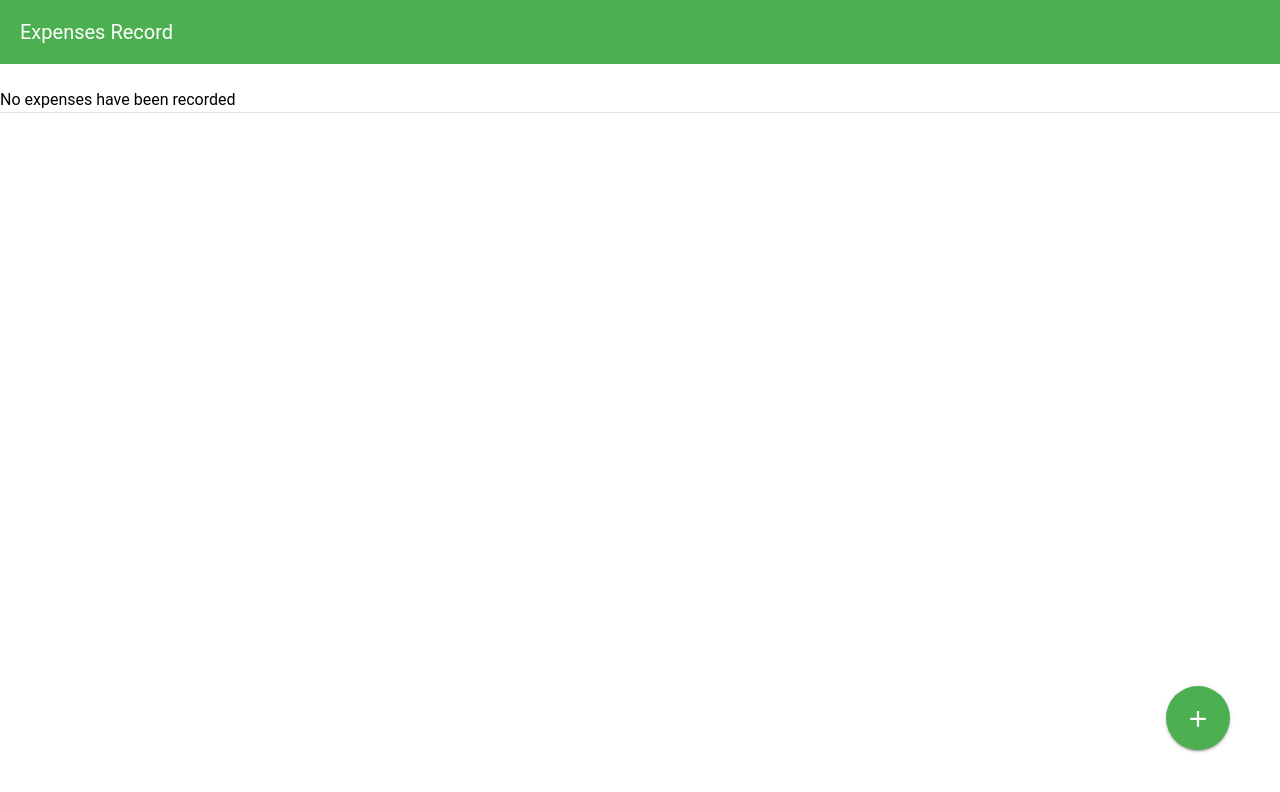
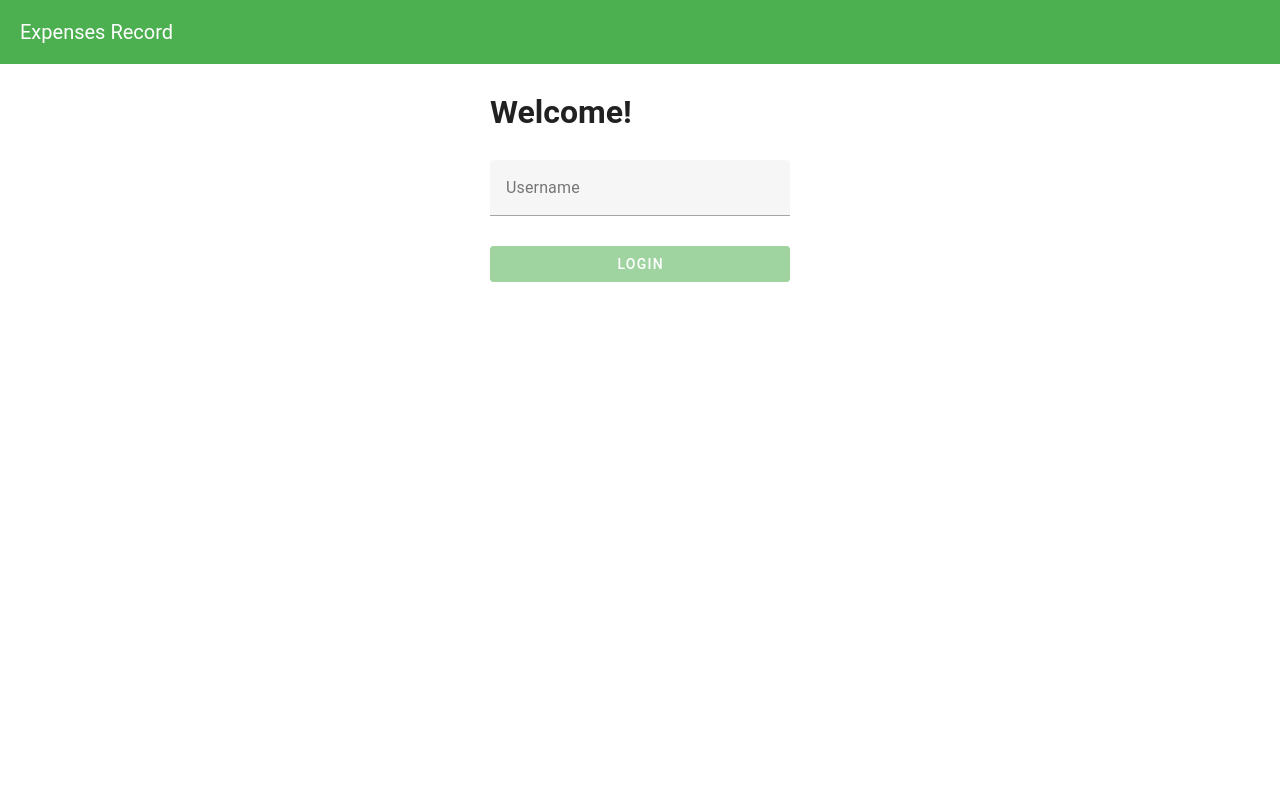
Before and after one commit to aemartinez37/expense-record-fe_sb_vuejs_training, a Vue app: page / in a window 1280 px wide. Shown: the top 792 px of the page. Built offline with nearby package versions, Linux system fonts and the light colour scheme.

Commit message:
adding login view/form

```diff
--- a/package.json
+++ b/package.json
@@ -13,6 +13,7 @@
     "format": "prettier --write src/"
   },
   "dependencies": {
+    "axios": "^1.3.4",
     "pinia": "^2.0.32",
     "vue": "^3.2.47",
     "vue-router": "^4.1.6",
--- /dev/null
+++ b/src/components/LoginForm.vue
@@ -0,0 +1,36 @@
+<script lang="ts">
+import ApiService from '@/services/ApiService'
+import type { IUser } from '@/types'
+
+export default {
+  props: {
+    openCreateUserForm: { type: Function, required: true }
+  },
+  data: () => ({
+    userName: ''
+  }),
+  methods: {
+    async submitLogin() {
+      await ApiService.getUser(this.userName)
+        .then((response: IUser) => {
+          console.log(response)
+        })
+        .catch((e: Error) => {
+          console.log(e)
+          this.openCreateUserForm()
+        })
+    }
+  }
+}
+</script>
+
+<template>
+  <v-sheet width="300" class="mx-auto">
+    <h1>Welcome!</h1>
+    <br />
+    <v-form validate-on="submit" @submit.prevent="submitLogin">
+      <v-text-field v-model="userName" label="Username"></v-text-field>
+      <v-btn type="submit" block class="mt-2" :disabled="!userName" color="success">Login</v-btn>
+    </v-form>
+  </v-sheet>
+</template>
--- /dev/null
+++ b/src/http-common.ts
@@ -0,0 +1,11 @@
+import axios from 'axios'
+
+const apiClient = axios.create({
+  baseURL: 'http://127.0.0.1:3000',
+  headers: {
+    'Content-type': 'application/json',
+    'Access-Control-Allow-Origin': '*'
+  }
+})
+
+export default apiClient
--- a/src/router/index.ts
+++ b/src/router/index.ts
@@ -1,4 +1,5 @@
 import { createRouter, createWebHistory } from 'vue-router'
+import LoginView from '../views/LoginView.vue'
 import ExpensesView from '../views/ExpensesView.vue'
 
 const router = createRouter({
@@ -6,7 +7,12 @@ const router = createRouter({
   routes: [
     {
       path: '/',
-      name: 'expenses',
+      name: 'login',
+      component: LoginView
+    },
+    {
+      path: '/home',
+      name: 'home',
       component: ExpensesView
     }
   ]
--- /dev/null
+++ b/src/services/ApiService.ts
@@ -0,0 +1,14 @@
+import http from '@/http-common'
+import type { IUser } from '@/types'
+
+class ApiService {
+  getUser(userName: string): Promise<IUser> {
+    return http.get(`/users/${userName}`)
+  }
+
+  createUser(user: any): Promise<{ message: string; user: IUser }> {
+    return http.post('/users', user)
+  }
+}
+
+export default new ApiService()
--- /dev/null
+++ b/src/types.ts
@@ -0,0 +1,6 @@
+export interface IUser {
+  id: number
+  username: string
+  full_name: string
+  email: string
+}
--- /dev/null
+++ b/src/views/LoginView.vue
@@ -0,0 +1,34 @@
+<script lang="ts">
+import LoginForm from '../components/LoginForm.vue'
+import ModalOverlay from '../components/ModalOverlay.vue'
+
+export default {
+  data() {
+    return {
+      showCreateUserForm: false
+    }
+  },
+  methods: {
+    openCreateUserForm() {
+      this.showCreateUserForm = true
+    },
+    closeCreateUserForm() {
+      this.showCreateUserForm = false
+    }
+  },
+  components: {
+    LoginForm,
+    ModalOverlay
+  }
+}
+</script>
+
+<template>
+  <br />
+  <LoginForm :open-create-user-form="openCreateUserForm"></LoginForm>
+  <ModalOverlay v-model="showCreateUserForm" title="New User">
+    <template v-slot:modal-content>
+      <h1>Hello World!: Create user form</h1>
+    </template>
+  </ModalOverlay>
+</template>
```
Also changed, not shown: 1 other file (tests, documents, lock files or other folders).
